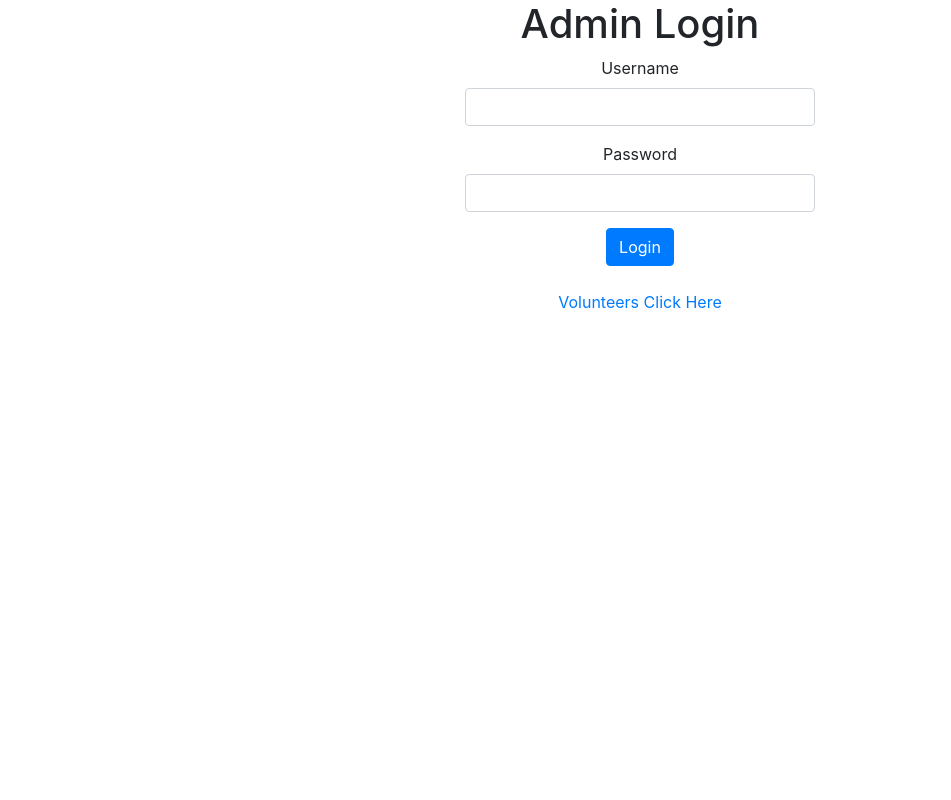
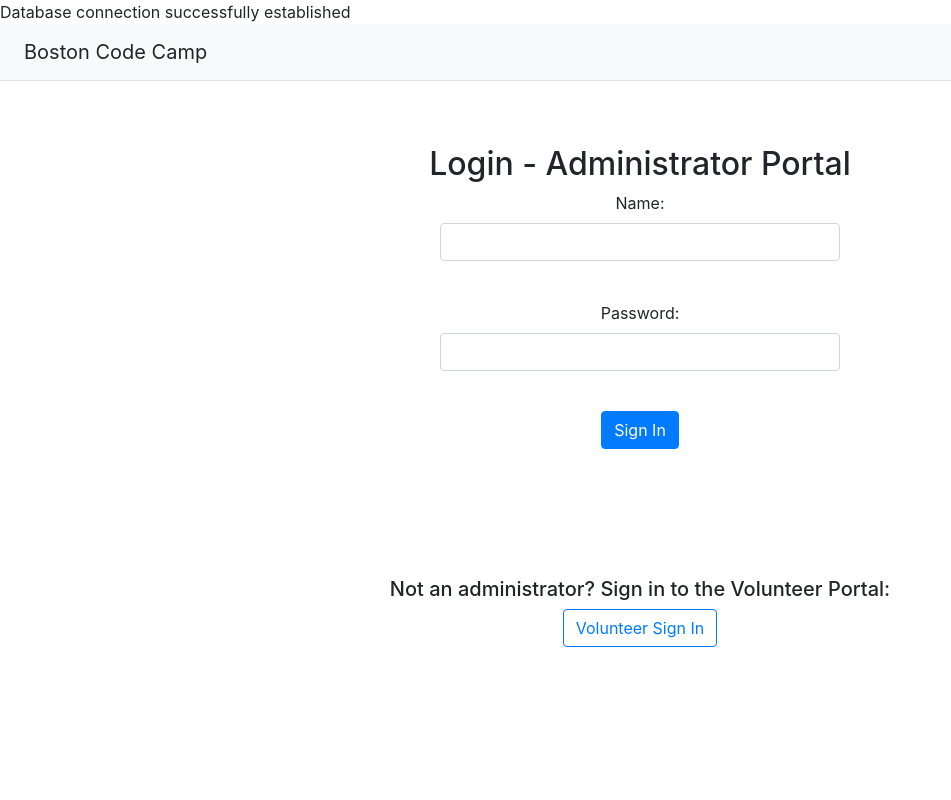
Before and after one commit to MarshallMathers/SoftwareEngineering-Red, a PHP site: page /login.php in a window 1280 px wide. Shown: the whole page, without its empty margins (0-951 px from the left). Run offline with PHP 8.4, Linux system fonts and the light colour scheme.

Commit message:
Put working login back

```diff
--- /dev/null
+++ b/admin/dbconfig.php
@@ -0,0 +1,19 @@
+<?php
+/* Database credentials. */
+define('DB_SERVER', 'localhost');
+define('DB_USERNAME', 'root');
+define('DB_PASSWORD', 'p4ssw0rd');
+define('DB_NAME', 'headCountApp');
+
+/* Attempt to connect to MySQL database */
+try {
+    $databaseConnection = new PDO("mysql:host=" . DB_SERVER . ";dbname=" . DB_NAME,
+        DB_USERNAME,
+        DB_PASSWORD);
+    // Set the PHP Data Object (PDO) error mode to exception
+    $databaseConnection->setAttribute(PDO::ATTR_ERRMODE, PDO::ERRMODE_EXCEPTION);
+    echo "Database connection successfully established";
+} catch (PDOException $databaseConnectionException) {
+    die("Database Connection failed: " . $databaseConnectionException->getMessage());
+}
+?>
--- a/admin/login.php
+++ b/admin/login.php
@@ -1,36 +1,126 @@
-<!DOCTYPE html>
+<?php
+// Include config file
+require_once 'dbconfig.php';
+
+// Define variables and initialize with empty values
+$username = "";
+$password = "";
+$username_err = "";
+$password_err = "";
+
+// Processing form data when form is submitted
+if ($_SERVER["REQUEST_METHOD"] == "POST") {
+    // Check if username is empty
+    if (empty(trim($_POST["username"]))) {
+        $username_err = 'Please enter username.';
+    } else {
+        $username = trim($_POST["username"]);
+    }
+
+    // Check if password is empty
+    if (empty(trim($_POST['password']))) {
+        $password_err = 'Please enter your password.';
+    } else {
+        $password = trim($_POST['password']);
+    }
+
+    // Validate credentials
+    if (empty($username_err) && empty($password_err)) {
+        // Prepare a select statement
+        $sql = "SELECT username, password FROM Admins WHERE username = :username";
+
+        if ($stmt = $databaseConnection->prepare($sql)) {
+            // Bind variables to the prepared statement as parameters
+            $stmt->bindParam(':username', $param_username, PDO::PARAM_STR);
+
+            // Set parameters
+            $param_username = trim($_POST["username"]);
+
+            // Attempt to execute the prepared statement
+            if ($stmt->execute()) {
+                // Check if username exists, if yes then verify password
+                if ($stmt->rowCount() == 1) {
+                    if ($row = $stmt->fetch()) {
+                        $hashed_password = $row['password'];
+                        if (password_verify($password, $hashed_password)) {
+                            /* Password is correct, so start a new session and
+                            save the username to the session */
+                            session_start();
+                            $_SESSION['username'] = $username;
+                            header("location: index.php");
+                        } else {
+                            // Display an error message if password is not valid
+                            $password_err = 'The password you entered was not valid.';
+                        }
+                    }
+                } else {
+                    // Display an error message if username doesn't exist
+                    $username_err = 'No account found with that username.';
+                }
+            } else {
+                echo "Oops! Something went wrong. Please try again later.";
+            }
+        }
+
+        // Close statement
+        unset($stmt);
+    }
+
+    // Close connection
+    unset($databaseConnection);
+}
+?>
+<!doctype html>
 <html lang="en">
+<head>
+    <!-- Required meta tags -->
+    <meta charset="utf-8">
+    <meta name="viewport" content="width=device-width, initial-scale=1, shrink-to-fit=no">
 
-<head>
-	<meta charset="utf-8" />
-	<title>HeadCountApp</title>
-	<link rel="stylesheet" type="text/css" href="https://maxcdn.bootstrapcdn.com/bootstrap/4.0.0/css/bootstrap.css">
-	<meta name="viewport" content="width=device-width, initial-scale=1, maximum-scale=1, user-scalable=no">
+    <!-- Bootstrap CSS -->
+    <link rel="stylesheet" href="https://maxcdn.bootstrapcdn.com/bootstrap/4.0.0/css/bootstrap.min.css"
+          integrity="sha384-Gn5384xqQ1aoWXA+058RXPxPg6fy4IWvTNh0E263XmFcJlSAwiGgFAW/dAiS6JXm" crossorigin="anonymous">
+
+    <title>Admin Login Portal</title> <!-- change to what you want the tab's title to be -->
+
 </head>
+<body>
+<div class="d-flex flex-column flex-md-row align-items-center p-3 px-md-4 mb-3 bg-light border-bottom box-shadow">
+    <h5 class="my-0 mr-md-auto font-weight-normal">Boston Code Camp</h5>
+</div>
 
-<body>
 <div class="container">
-		<div class="row">
-			<div class="col-sm-4"></div>
-			<div class="col-sm-4 text-center">
-				<h1>Admin Login</h1>
-				<form action="home.php" method="post">
+    <div class="py-5 text-center">
+        <h2>Login - Administrator Portal</h2>
+        <form action="<?php echo htmlspecialchars($_SERVER["PHP_SELF"]); ?>" method="post">
+
+            <div class="form-group <?php echo (!empty($username_err)) ? 'has-error' : ''; ?>">
+                <label for="usr">Name:</label>
+                <center>
+                    <input type="text" class="form-control" name="username" id="usr" value="<?php echo $username; ?>"
+                           style="width: 400px;">
+                    <span class="help-block"><?php echo $username_err; ?></span>
+                </center>
+            </div>
+            <br>
+            <div class="form-group <?php echo (!empty($password_err)) ? 'has-error' : ''; ?>">
+                <label for="pwd">Password:</label>
+                <center>
+                    <input type="password" class="form-control" name="password" id="pwd" style="width: 400px;">
+                    <span class="help-block"><?php echo $password_err; ?></span>
+                </center>
+            </div>
+            <br>
             <div class="form-group">
-						<label>Username</label>
-						<input type="text" id="username" name="username" class="form-control">
+                <input type="submit" class="btn btn-primary" value="Sign In">
             </div>
-					<div class="form-group">
-						<label>Password</label>
-						<input type="password" id="password" name="password" class="form-control">
-					</div>
-					<input type="submit" value="Login" class="btn btn-primary" />
+            <br/><br/>
         </form>
-				<br />
-				<a href="../client">Volunteers Click Here</a>
-			</div>
-			<div class="col-sm-4"></div>
+
+        <br><br>
+        <h5> Not an administrator? Sign in to the Volunteer Portal:</h5>
+        <a class="btn btn-outline-primary" href="../client/index.php">Volunteer Sign In</a>
     </div>
 </div>
 </body>
-
 </html>
```
Also changed, not shown: admin/index.php (+22 -9 lines), admin/logout.php (+12 -0 lines), 1 other file. Lines whose indentation alone changed are shown as unchanged.
